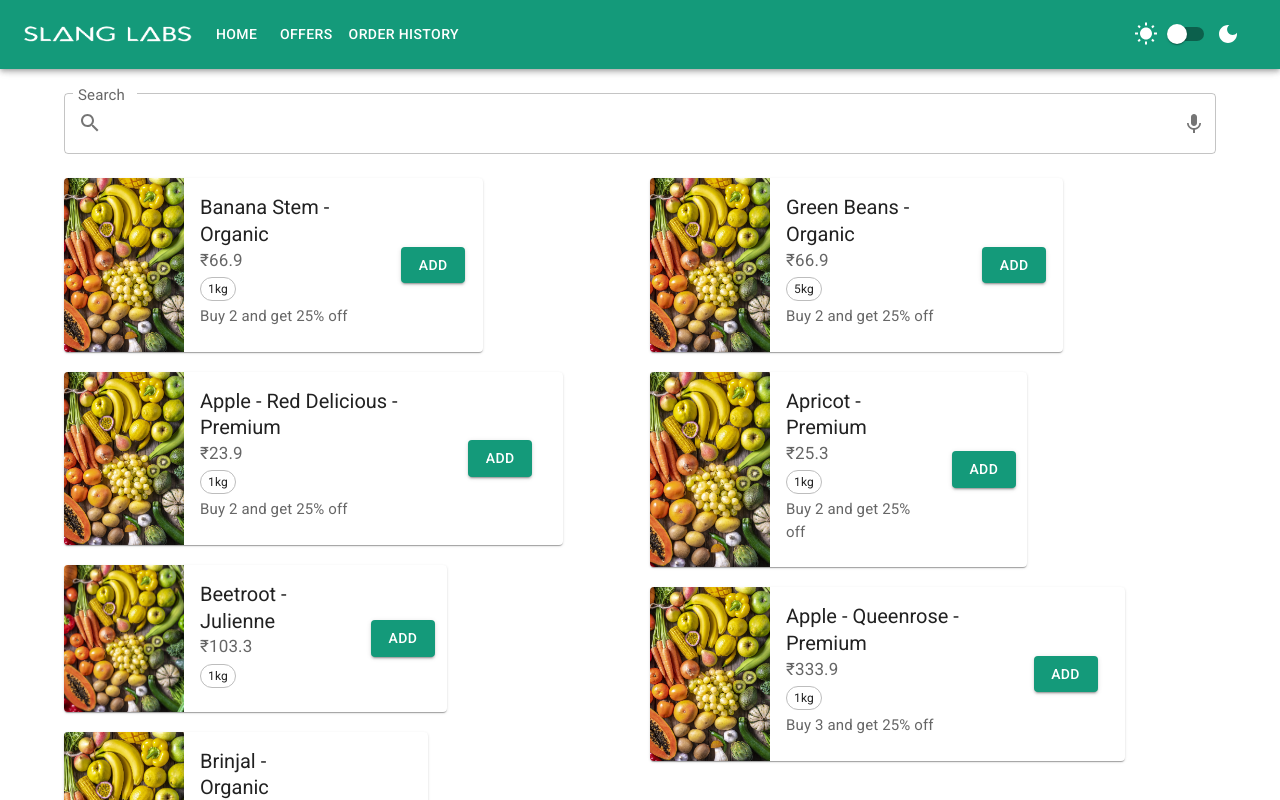
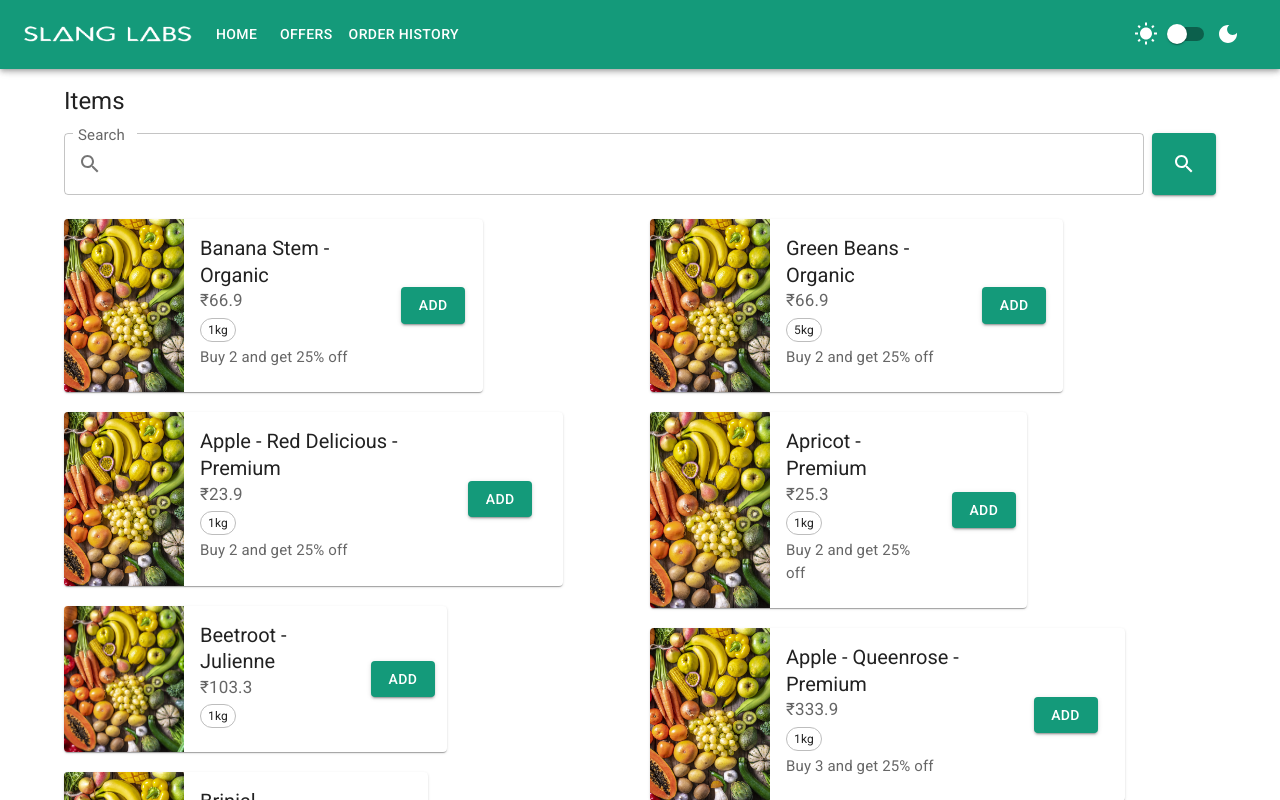
Before and after one commit to SlangLabs/slang-react-retail-demo, a React (Create React App) app: page / in a window 1280 px wide. Shown: the top 800 px of the page. Built offline with nearby package versions, Linux system fonts and the light colour scheme.

Commit message:
Complete the core features of the application

```diff
--- a/src/Utils.js
+++ b/src/Utils.js
@@ -17,6 +17,7 @@ export const objectFilter = (obj, predicate) =>
     Object.keys(obj)
         .filter(key => predicate(obj[key]))
         .reduce((res, key) => (res[key] = obj[key], res), {});
+
 
 export const months = {
     0: 'January',
--- a/src/components/SearchBar.js
+++ b/src/components/SearchBar.js
@@ -1,28 +1,41 @@
 import React from 'react';
-import { FormControl, InputLabel, OutlinedInput, InputAdornment, IconButton } from '@mui/material';
+import { FormControl, InputLabel, OutlinedInput, InputAdornment, IconButton, Box, Button } from '@mui/material';
 import SearchIcon from '@mui/icons-material/Search';
+import CloseIcon from '@mui/icons-material/Close';
 import KeyboardVoiceIcon from '@mui/icons-material/KeyboardVoice';
 
 const SearchBar = (props) => {
+
+    const checkEnter = (event) => {
+        if (event.key === 'Enter') {
+            props.makeSearch();
+        }
+    }
+
     return (
-        <FormControl fullWidth sx={props.sx}>
+        <Box sx={{ display: 'flex', alignItems: 'center', ...props.sx }}>
+            <FormControl fullWidth>
                 <InputLabel sx={{ fontSize: 20 }} htmlFor="outlined-adornment-amount">Search</InputLabel>
                 <OutlinedInput
+                    onKeyPress={checkEnter}
                     sx={{ fontSize: 20 }}
                     id="outlined-adornment-amount"
                     startAdornment={<InputAdornment position="start"><SearchIcon /></InputAdornment>}
-                endAdornment={
-                    <InputAdornment position="end">
-                        <IconButton
-                            edge="end"
-                        >
-                            <KeyboardVoiceIcon/>
+                    endAdornment={props.searchTerm.trim() !== ''
+                        ? (<InputAdornment position="end">
+                            <IconButton edge="end" onClick={props.clearSearch}>
+                                <CloseIcon />
                             </IconButton>
-                    </InputAdornment>
+                        </InputAdornment>)
+                        : null
                     }
                     label="Amount"
+                    value={props.searchTerm}
+                    onChange={(event) => props.changeSearchTerm(event.target.value)}
                 />
             </FormControl>
+            <Button onClick={props.makeSearch} variant="contained" sx={{ marginLeft: 1, height: '100%', paddingTop: 2.4, paddingBottom: 2.4 }}><SearchIcon/></Button>
+        </Box>
     );
 }
 
--- a/src/data/dummyOrders.js
+++ /dev/null
@@ -1,29 +0,0 @@
-// Key is order ID, value is order details
-const orders = {
-    'fbhebf': {
-        date: 'Dec 28, 2021 7:17 PM',
-        items: 2,
-        status: "Cancelled",
-        price: 223,
-    },
-    'grrtjgr': {
-        date: 'Dec 29, 2021 7:17 PM',
-        items: 1,
-        status: "Active",
-        price: 111,
-    },
-    'rhrthht': {
-        date: 'Dec 29, 2021 7:17 PM',
-        items: 1,
-        status: "Active",
-        price: 111,
-    },
-    'yfefgrgh': {
-        date: 'Dec 29, 2021 7:17 PM',
-        items: 1,
-        status: "Active",
-        price: 111,
-    }
-}
-
-export default orders;
--- a/src/pages/CartPage.js
+++ b/src/pages/CartPage.js
@@ -80,13 +80,21 @@ const CartPage = () => {
             </Snackbar>
 
             <Typography sx={{ marginTop: 2 }} variant="h5">My Cart</Typography>
-            <GroceryList sx={{ marginBottom: 2, marginTop: 2, paddingBottom: 8 }} groceries={itemsInCart} />
 
-            <Tooltip title="Clear Cart" placement="top">
-                <Fab onClick={() => setClearDialogOpen(true)} color="secondary" sx={{ position: 'fixed', bottom: { sm: 96, xs: 80 }, right: 32 }}>
-                    <RemoveShoppingCartOutlinedIcon />
-                </Fab>
-            </Tooltip>
+
+            {Object.keys(cartItemKeys).length > 0
+                ? (
+                    <React.Fragment>
+                        <GroceryList sx={{ marginBottom: 2, marginTop: 2, paddingBottom: 8 }} groceries={itemsInCart} />
+                        <Tooltip title="Clear Cart" placement="top">
+                            <Fab onClick={() => setClearDialogOpen(true)} color="secondary" sx={{ position: 'fixed', bottom: { sm: 96, xs: 80 }, right: 32 }}>
+                                <RemoveShoppingCartOutlinedIcon />
+                            </Fab>
+                        </Tooltip>
+                    </React.Fragment>
+                )
+                : <Typography sx={{ marginTop: 2 }} variant="h6" color="text.secondary">Your cart seems to be empty.</Typography>
+            }
 
             <ClearCartDialog open={clearDialogOpen} onClose={() => setClearDialogOpen(false)} />
 
@@ -94,7 +102,10 @@ const CartPage = () => {
                 <Toolbar>
                     <Typography variant="h6">Total: ₹{cost}</Typography>
                     <Box sx={{ flexGrow: 1 }} />
-                    <Button onClick={placeOrder} color="success" variant="contained">Place Order</Button>
+                    {Object.keys(cartItemKeys).length > 0
+                        ? <Button onClick={placeOrder} color="success" variant="contained">Place Order</Button>
+                        : null
+                    }
                 </Toolbar>
             </AppBar>
         </React.Fragment>
--- a/src/pages/HomePage.js
+++ b/src/pages/HomePage.js
@@ -1,17 +1,43 @@
 import React, { useState } from 'react';
+import { Typography, Box } from '@mui/material'
 import SearchBar from '../components/SearchBar'
 import GroceryList from '../components/GroceryList'
 import data from '../data/data'
+import { objectFilter } from '../Utils'
 
 
 const HomePage = () => {
     const [groceries, setGroceries] = useState(data);
+    const [searchTerm, setSearchTerm] = useState('');
+
+    const makeSearch = () => {
+        const fixedSearchTerm = searchTerm.trim().toLowerCase();
+        const filteredData = objectFilter(data, (item) => (item.name.toLowerCase().includes(fixedSearchTerm) || item.description.toLowerCase().includes(fixedSearchTerm)));
+        setGroceries(filteredData)
+    }
+
+    const changeSearchTerm = (term) => {
+        setSearchTerm(term)
+    }
+
+    const clearSearch = () => {
+        setSearchTerm('');
+        setGroceries(data);
+    }
 
     return (
-        <React.Fragment>
-            <SearchBar sx={{ marginTop: 3, marginBottom: 3 }} />
-            <GroceryList groceries={groceries} sx={{ marginBottom: 2 }}/>
-        </React.Fragment>
+        <Box sx={{ marginTop: 2 }}>
+            <Typography variant='h5'>
+                Items
+            </Typography>
+
+            <SearchBar clearSearch={clearSearch} makeSearch={makeSearch} changeSearchTerm={changeSearchTerm} searchTerm={searchTerm} sx={{ marginTop: 2 }} />
+
+            {Object.keys(groceries).length > 0
+                ? <GroceryList groceries={groceries} sx={{ marginBottom: 2, marginTop: 3 }} />
+                : <Typography sx={{ marginTop: 2 }} variant="h6" color="text.secondary">No items came up with the provided search term.</Typography>
+            }
+        </Box>
     );
 }
 
--- a/src/pages/OffersPage.js
+++ b/src/pages/OffersPage.js
@@ -1,5 +1,5 @@
 import React, { useState } from 'react';
-import { Typography } from '@mui/material';
+import { Typography, Box } from '@mui/material';
 import SearchBar from '../components/SearchBar'
 import GroceryList from '../components/GroceryList'
 import data from '../data/data'
@@ -10,13 +10,13 @@ const OffersPage = () => {
     const [groceries, setGroceries] = useState(objectFilter(data, (item) => { return item.hasOwnProperty('offer') }));
 
     return (
-        <React.Fragment>
-            <Typography sx={{ marginTop: 2 }} variant='h5'>
+        <Box sx={{ marginTop: 2 }}>
+            <Typography variant='h5'>
                 Offers
             </Typography>
 
             <GroceryList groceries={groceries} sx={{ marginBottom: 2, marginTop: 2 }} />
-        </React.Fragment>
+        </Box>
     );
 }
 
--- a/src/pages/OrderHistoryPage.js
+++ b/src/pages/OrderHistoryPage.js
@@ -4,7 +4,6 @@ import { useSelector, useDispatch } from 'react-redux'
 import Masonry, { ResponsiveMasonry } from "react-responsive-masonry"
 import { Link } from "react-router-dom";
 import data from '../data/data';
-import orders from '../data/dummyOrders'
 import { formatDate } from '../Utils'
 
 
@@ -56,13 +55,21 @@ const OrderHistoryPage = () => {
 
     return (
         <Box sx={{ marginTop: 2 }}>
-            <ResponsiveMasonry columnsCountBreakPoints={{ 300: 1, 600: 2, 900: 3 }}>
-                <Masonry gutter="20px">
-                    {Array.from(sortedOrdersKeys).map((key, index) => (
-                        <OrderHistoryItem key={index} orderKey={key} order={orders[key]} />
-                    ))}
-                </Masonry>
-            </ResponsiveMasonry>
+            <Typography sx={{ marginTop: 2, marginBottom: 2 }} variant='h5'>
+                Order History
+            </Typography>
+
+            {sortedOrdersKeys.length > 0
+                ? (<ResponsiveMasonry columnsCountBreakPoints={{ 300: 1, 600: 2, 900: 3 }}>
+                    <Masonry gutter="20px">
+                        {Array.from(sortedOrdersKeys).map((key, index) => (
+                            <OrderHistoryItem key={index} orderKey={key} order={orders[key]} />
+                        ))}
+                    </Masonry>
+                </ResponsiveMasonry>)
+                : <Typography sx={{ marginTop: 2 }} variant="h6" color="text.secondary">You have not made any orders.</Typography>
+            }
+
         </Box>
     );
 }
--- a/src/pages/OrderPage.js
+++ b/src/pages/OrderPage.js
@@ -5,7 +5,6 @@ import Masonry, { ResponsiveMasonry } from "react-responsive-masonry"
 import { useSelector, useDispatch } from 'react-redux'
 import { cancelOrder } from '../slices/orderHistorySlice'
 import data from '../data/data';
-import orders from '../data/dummyOrders'
 import fruitsVeggiesImage from '../assets/img/fruits-veggies.jpg'
 import { formatDate } from '../Utils'
 
```
Lines whose indentation alone changed are shown as unchanged.
